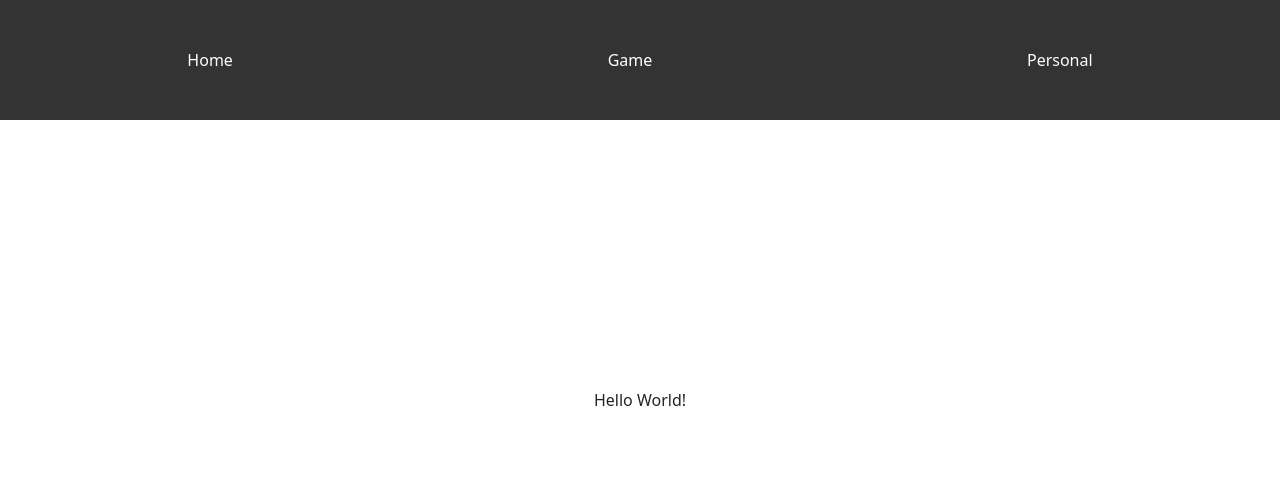
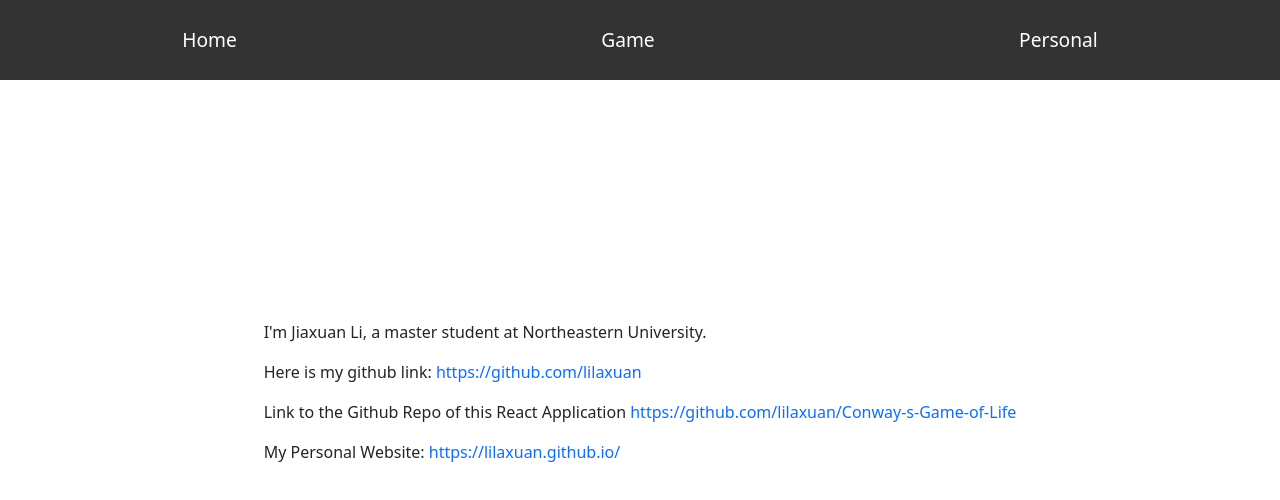
Before and after one commit to lilaxuan/Conway-s-Game-of-Life, a React (Vite) app in the folder Conways-Game-of-life-react-app/: page /jiaxuanli in a window 1280 px wide. Shown: the top 500 px of the page. Built offline with nearby package versions, Linux system fonts and the light colour scheme.

Commit message:
Add info for Personal page

```diff
--- a/Conways-Game-of-life-react-app/src/Home.css
+++ b/Conways-Game-of-life-react-app/src/Home.css
@@ -4,7 +4,8 @@
     left: 0;
     right: 0;
     width: 100%;
-    height: 15vh;
+    height: 10vh;
+    font-size: larger;
     background-color: #333;
     color: white;
     display: flex;
--- a/Conways-Game-of-life-react-app/src/Personal.jsx
+++ b/Conways-Game-of-life-react-app/src/Personal.jsx
@@ -2,7 +2,15 @@
 export default function Personal() {
     return (
         <div>
-            Hello World!
+            <p>
+                I'm Jiaxuan Li, a master student at Northeastern University.
+            </p>
+            <p> Here is my github link: <a href="https://github.com/lilaxuan">https://github.com/lilaxuan</a>
+            </p>
+            <p> Link to the Github Repo of this React Application <a href="https://github.com/lilaxuan/Conway-s-Game-of-Life">https://github.com/lilaxuan/Conway-s-Game-of-Life</a></p>
+            <p>
+                My Personal Website: <a href="https://lilaxuan.github.io/">https://lilaxuan.github.io/</a>
+            </p>
         </div>
     )
 }
```
